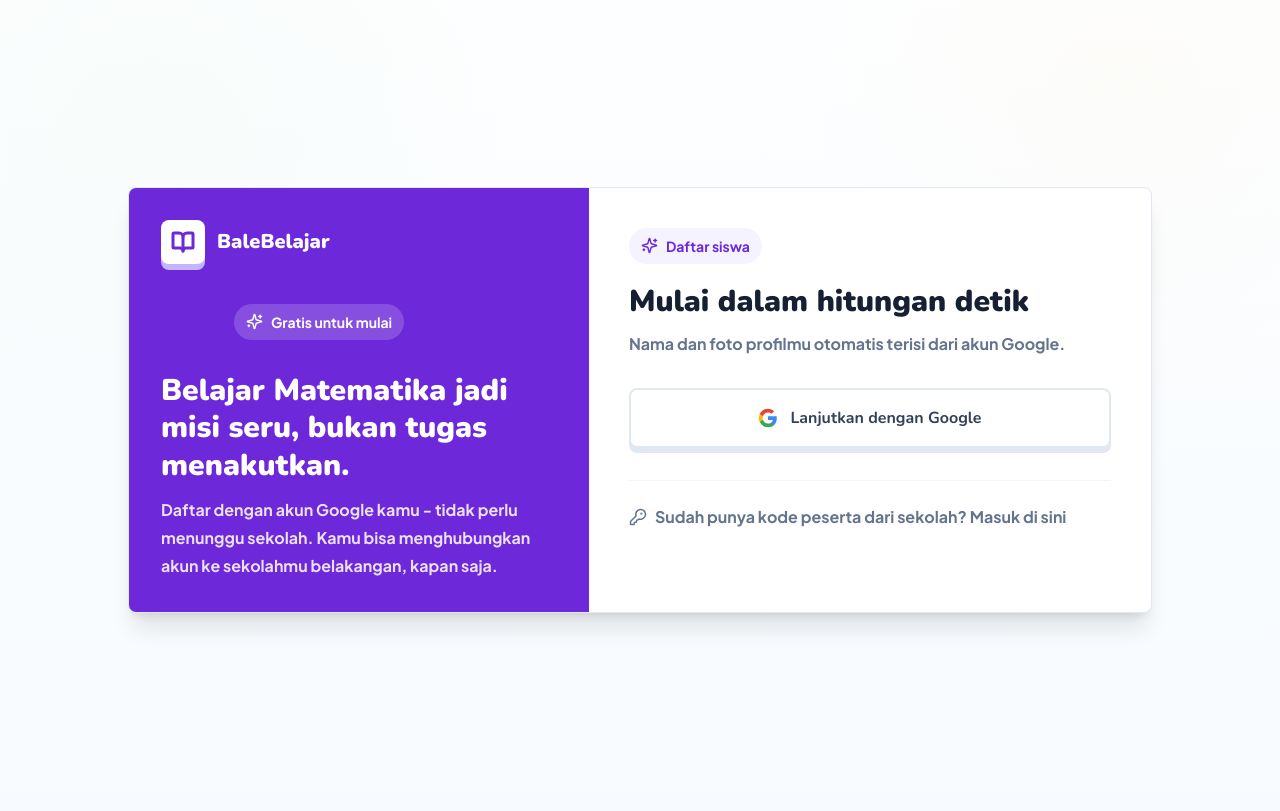
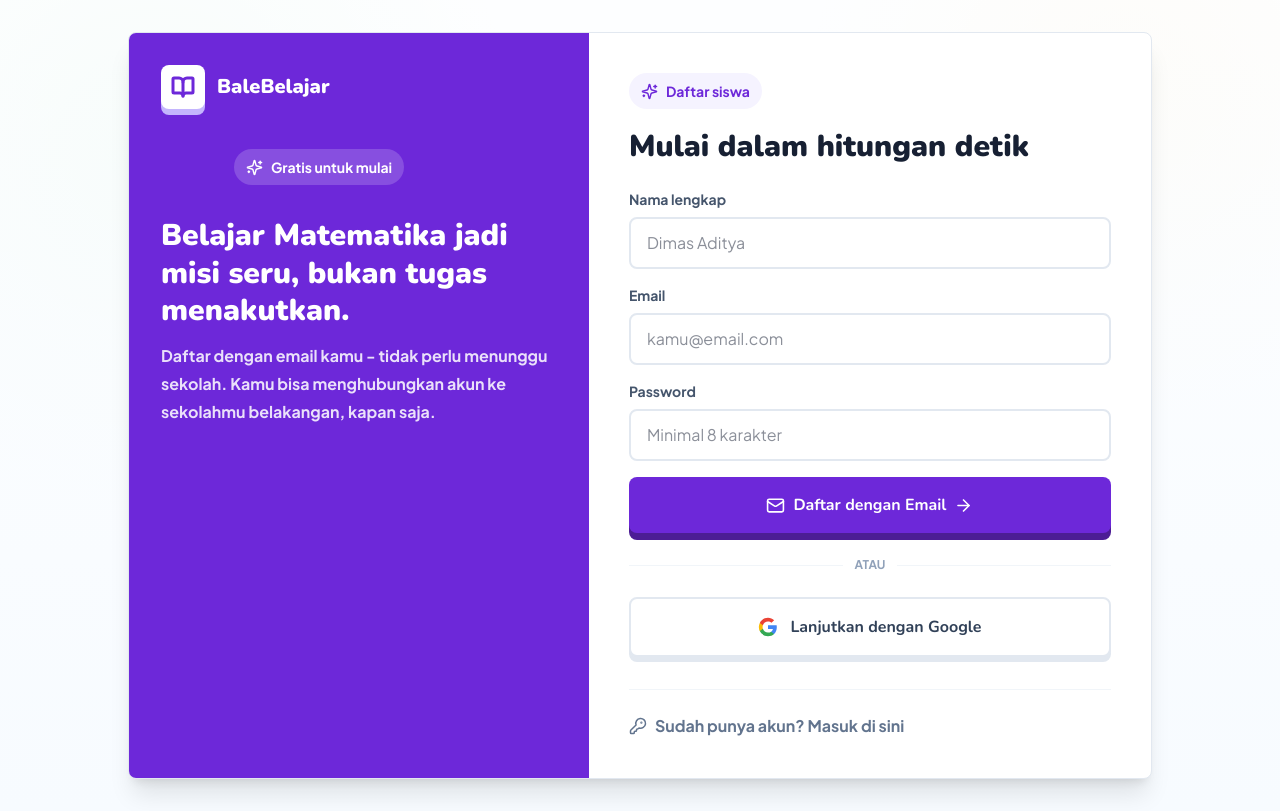
Before and after one commit to nizamajem/bale-belajar-fe, a Next.js app: page /daftar in a window 1280 px wide. Built offline with nearby package versions, Linux system fonts and the light colour scheme; no server answers.

Commit message:
feat: implement email registration and login functionality for students

```diff
--- a/src/app/daftar/page.tsx
+++ b/src/app/daftar/page.tsx
@@ -3,20 +3,40 @@
 import { motion } from "framer-motion";
 import Link from "next/link";
 import { useRouter } from "next/navigation";
-import { BookOpen, KeyRound, Loader2, Sparkles } from "lucide-react";
-import { useState } from "react";
+import { ArrowRight, BookOpen, KeyRound, Loader2, Mail, Sparkles } from "lucide-react";
+import { FormEvent, useState } from "react";
 import { GoogleAuthButton } from "@/components/google-auth-button";
 import { ApiError } from "@/lib/api";
-import { loginWithGoogle } from "@/lib/auth";
+import { loginWithGoogle, registerStudent } from "@/lib/auth";
 
 export default function DaftarPage() {
   const router = useRouter();
+  const [name, setName] = useState("");
+  const [email, setEmail] = useState("");
+  const [password, setPassword] = useState("");
   const [loading, setLoading] = useState(false);
+  const [googleLoading, setGoogleLoading] = useState(false);
   const [error, setError] = useState<string | null>(null);
+
+  async function handleSubmit(event: FormEvent) {
+    event.preventDefault();
+    setError(null);
+    setLoading(true);
+    try {
+      await registerStudent(name, email, password);
+      router.push("/student/onboarding");
+    } catch (err) {
+      setError(
+        err instanceof ApiError ? err.message : "Gagal mendaftar. Silakan coba lagi.",
+      );
+    } finally {
+      setLoading(false);
+    }
+  }
 
   async function handleGoogleSuccess(idToken: string) {
     setError(null);
-    setLoading(true);
+    setGoogleLoading(true);
     try {
       const { isNewUser } = await loginWithGoogle(idToken);
       router.push(isNewUser ? "/student/onboarding" : "/student/dashboard");
@@ -26,7 +46,7 @@
           ? err.message
           : "Gagal mendaftar dengan Google. Silakan coba lagi.",
       );
-      setLoading(false);
+      setGoogleLoading(false);
     }
   }
 
@@ -56,8 +76,8 @@
             Belajar Matematika jadi misi seru, bukan tugas menakutkan.
           </h1>
           <p className="mt-3 font-bold leading-7 text-white/86">
-            Daftar dengan akun Google kamu - tidak perlu menunggu sekolah.
-            Kamu bisa menghubungkan akun ke sekolahmu belakangan, kapan saja.
+            Daftar dengan email kamu - tidak perlu menunggu sekolah. Kamu
+            bisa menghubungkan akun ke sekolahmu belakangan, kapan saja.
           </p>
         </div>
 
@@ -69,12 +89,60 @@
           <h2 className="font-heading mt-5 text-3xl font-black">
             Mulai dalam hitungan detik
           </h2>
-          <p className="mt-3 font-bold leading-6 text-slate-500">
-            Nama dan foto profilmu otomatis terisi dari akun Google.
-          </p>
 
-          <div className="mt-8">
-            {loading ? (
+          <form className="mt-6 space-y-4" onSubmit={handleSubmit}>
+            <label className="block">
+              <span className="mb-2 block text-sm font-black text-slate-600">Nama lengkap</span>
+              <input
+                className="w-full rounded-[8px] border-2 border-slate-200 px-4 py-3 font-bold outline-none focus:border-[#6d28d9]"
+                onChange={(event) => setName(event.target.value)}
+                placeholder="Dimas Aditya"
+                required
+                value={name}
+              />
+            </label>
+            <label className="block">
+              <span className="mb-2 block text-sm font-black text-slate-600">Email</span>
+              <input
+                className="w-full rounded-[8px] border-2 border-slate-200 px-4 py-3 font-bold outline-none focus:border-[#6d28d9]"
+                onChange={(event) => setEmail(event.target.value)}
+                placeholder="kamu@email.com"
+                required
+                type="email"
+                value={email}
+              />
+            </label>
+            <label className="block">
+              <span className="mb-2 block text-sm font-black text-slate-600">Password</span>
+              <input
+                className="w-full rounded-[8px] border-2 border-slate-200 px-4 py-3 font-bold outline-none focus:border-[#6d28d9]"
+                minLength={8}
+                onChange={(event) => setPassword(event.target.value)}
+                placeholder="Minimal 8 karakter"
+                required
+                type="password"
+                value={password}
+              />
+            </label>
+
+            <button
+              className="flex w-full items-center justify-center gap-2 rounded-[8px] bg-[#6d28d9] px-5 py-4 font-heading font-black text-white shadow-[0_7px_0_#4c1d95] transition hover:-translate-y-0.5 active:translate-y-1 active:shadow-none disabled:opacity-70"
+              disabled={loading}
+              type="submit"
+            >
+              {loading ? <Loader2 className="animate-spin" size={19} /> : <Mail size={19} />}
+              Daftar dengan Email
+              {!loading ? <ArrowRight size={19} /> : null}
+            </button>
+          </form>
+
+          <div className="my-6 flex items-center gap-3 text-xs font-black uppercase text-slate-400">
+            <span className="h-px flex-1 bg-slate-100" />
+            atau
+            <span className="h-px flex-1 bg-slate-100" />
+          </div>
+
+          {googleLoading ? (
             <div className="flex items-center justify-center gap-2 rounded-[8px] border-2 border-slate-200 px-4 py-4 font-heading font-black text-slate-500">
               <Loader2 className="animate-spin" size={20} />
               Menyiapkan akunmu...
@@ -85,7 +153,6 @@
               onSuccess={handleGoogleSuccess}
             />
           )}
-          </div>
 
           {error ? (
             <p className="mt-4 rounded-[8px] bg-[#fff1f2] px-4 py-3 text-sm font-bold text-[#e11d48]">
@@ -99,7 +166,7 @@
               href="/student/login"
             >
               <KeyRound size={18} />
-              Sudah punya kode peserta dari sekolah? Masuk di sini
+              Sudah punya akun? Masuk di sini
             </Link>
           </div>
         </div>
--- a/src/app/student/login/page.tsx
+++ b/src/app/student/login/page.tsx
@@ -3,20 +3,41 @@
 import Link from "next/link";
 import { useRouter } from "next/navigation";
 import { motion } from "framer-motion";
-import { ArrowRight, BookOpen, KeyRound, Loader2, Sparkles } from "lucide-react";
+import { ArrowRight, BookOpen, KeyRound, Loader2, Mail, Sparkles } from "lucide-react";
 import { FormEvent, useState } from "react";
 import { GoogleAuthButton } from "@/components/google-auth-button";
 import { ApiError } from "@/lib/api";
-import { loginWithGoogle, studentLogin } from "@/lib/auth";
+import { dashboardPathForRole, login, loginWithGoogle, studentLogin } from "@/lib/auth";
+
+type LoginMethod = "email" | "code";
 
 export default function StudentLoginPage() {
   const router = useRouter();
+  const [method, setMethod] = useState<LoginMethod>("email");
+
+  const [email, setEmail] = useState("");
+  const [password, setPassword] = useState("");
   const [participantCode, setParticipantCode] = useState("");
+
   const [error, setError] = useState<string | null>(null);
   const [loading, setLoading] = useState(false);
   const [googleLoading, setGoogleLoading] = useState(false);
 
-  async function handleSubmit(event: FormEvent) {
+  async function handleEmailSubmit(event: FormEvent) {
+    event.preventDefault();
+    setError(null);
+    setLoading(true);
+    try {
+      const user = await login(email, password);
+      router.push(dashboardPathForRole(user.role));
+    } catch (err) {
+      setError(err instanceof ApiError ? err.message : "Email atau password salah.");
+    } finally {
+      setLoading(false);
+    }
+  }
+
+  async function handleCodeSubmit(event: FormEvent) {
     event.preventDefault();
     setError(null);
     setLoading(true);
@@ -67,11 +88,10 @@
           </div>
 
           <h1 className="font-heading mt-8 text-3xl font-black leading-tight">
-            Masukkan kode peserta, lalu lanjutkan misi belajar.
+            Masuk dengan email, lalu lanjutkan misi belajar.
           </h1>
           <p className="mt-3 font-bold leading-7 text-white/86">
-            Kode diberikan oleh guru atau admin sekolah. Tidak perlu email untuk
-            masuk sebagai siswa.
+            Punya kode peserta dari sekolah? Bisa dipakai juga di bawah.
           </p>
         </div>
 
@@ -83,7 +103,73 @@
           <h2 className="font-heading mt-5 text-3xl font-black">
             Siap mulai?
           </h2>
-          <form className="mt-7 space-y-5" onSubmit={handleSubmit}>
+
+          <div className="mt-6 grid grid-cols-2 gap-2 rounded-[8px] bg-slate-100 p-1">
+            <button
+              className={[
+                "rounded-[6px] py-2 font-heading font-black transition",
+                method === "email" ? "bg-white text-[#22c55e] shadow-sm" : "text-slate-500",
+              ].join(" ")}
+              onClick={() => setMethod("email")}
+              type="button"
+            >
+              Email
+            </button>
+            <button
+              className={[
+                "rounded-[6px] py-2 font-heading font-black transition",
+                method === "code" ? "bg-white text-[#22c55e] shadow-sm" : "text-slate-500",
+              ].join(" ")}
+              onClick={() => setMethod("code")}
+              type="button"
+            >
+              Kode Peserta
+            </button>
+          </div>
+
+          {method === "email" ? (
+            <form className="mt-6 space-y-4" onSubmit={handleEmailSubmit}>
+              <label className="block">
+                <span className="mb-2 block text-sm font-black text-slate-600">Email</span>
+                <input
+                  className="w-full rounded-[8px] border-2 border-slate-200 px-4 py-3 font-bold outline-none focus:border-[#22c55e]"
+                  onChange={(event) => setEmail(event.target.value)}
+                  placeholder="kamu@email.com"
+                  required
+                  type="email"
+                  value={email}
+                />
+              </label>
+              <label className="block">
+                <span className="mb-2 block text-sm font-black text-slate-600">Password</span>
+                <input
+                  className="w-full rounded-[8px] border-2 border-slate-200 px-4 py-3 font-bold outline-none focus:border-[#22c55e]"
+                  onChange={(event) => setPassword(event.target.value)}
+                  placeholder="Password kamu"
+                  required
+                  type="password"
+                  value={password}
+                />
+              </label>
+
+              {error ? (
+                <p className="rounded-[8px] bg-[#fff1f2] px-4 py-3 text-sm font-bold text-[#e11d48]">
+                  {error}
+                </p>
+              ) : null}
+
+              <button
+                className="flex w-full items-center justify-center gap-2 rounded-[8px] bg-[#22c55e] px-5 py-4 font-heading font-black text-white shadow-[0_7px_0_#129447] transition hover:-translate-y-0.5 active:translate-y-1 active:shadow-none disabled:opacity-70"
+                disabled={loading}
+                type="submit"
+              >
+                {loading ? <Loader2 className="animate-spin" size={19} /> : <Mail size={19} />}
+                Masuk
+                {!loading ? <ArrowRight size={19} /> : null}
+              </button>
+            </form>
+          ) : (
+            <form className="mt-6 space-y-5" onSubmit={handleCodeSubmit}>
               <label className="block">
                 <span className="mb-2 block text-sm font-black text-slate-600">
                   Kode peserta
@@ -116,6 +202,7 @@
                 {!loading ? <ArrowRight size={19} /> : null}
               </button>
             </form>
+          )}
 
           <div className="my-6 flex items-center gap-3 text-xs font-black uppercase text-slate-400">
             <span className="h-px flex-1 bg-slate-100" />
@@ -136,9 +223,9 @@
           )}
 
           <p className="mt-5 text-center text-sm font-bold text-slate-400">
-            Belum punya kode peserta?{" "}
+            Belum punya akun?{" "}
             <Link className="text-[#6d28d9] hover:underline" href="/daftar">
-              Daftar tanpa sekolah
+              Daftar sekarang
             </Link>
           </p>
         </div>
```
Also changed, not shown: src/lib/auth.ts (+15 -0 lines). Lines whose indentation alone changed are shown as unchanged.
